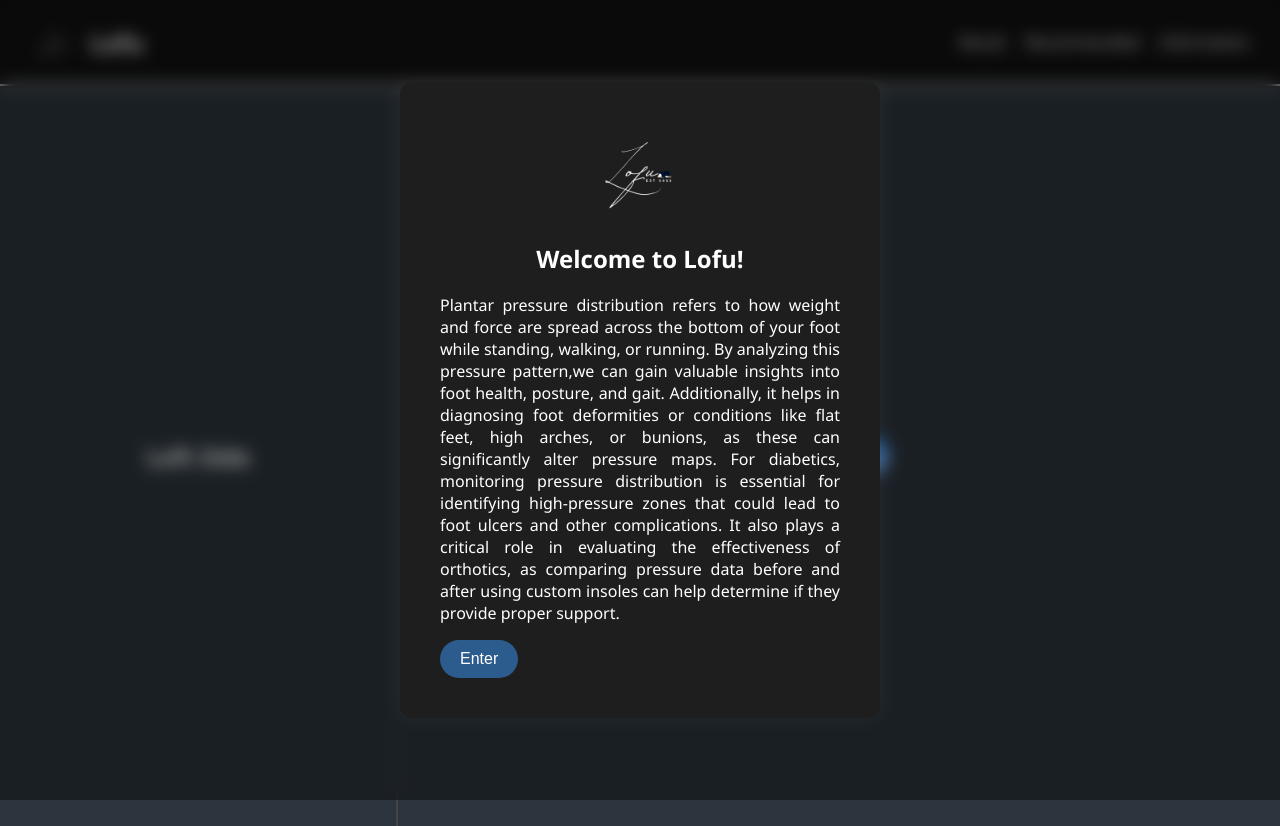
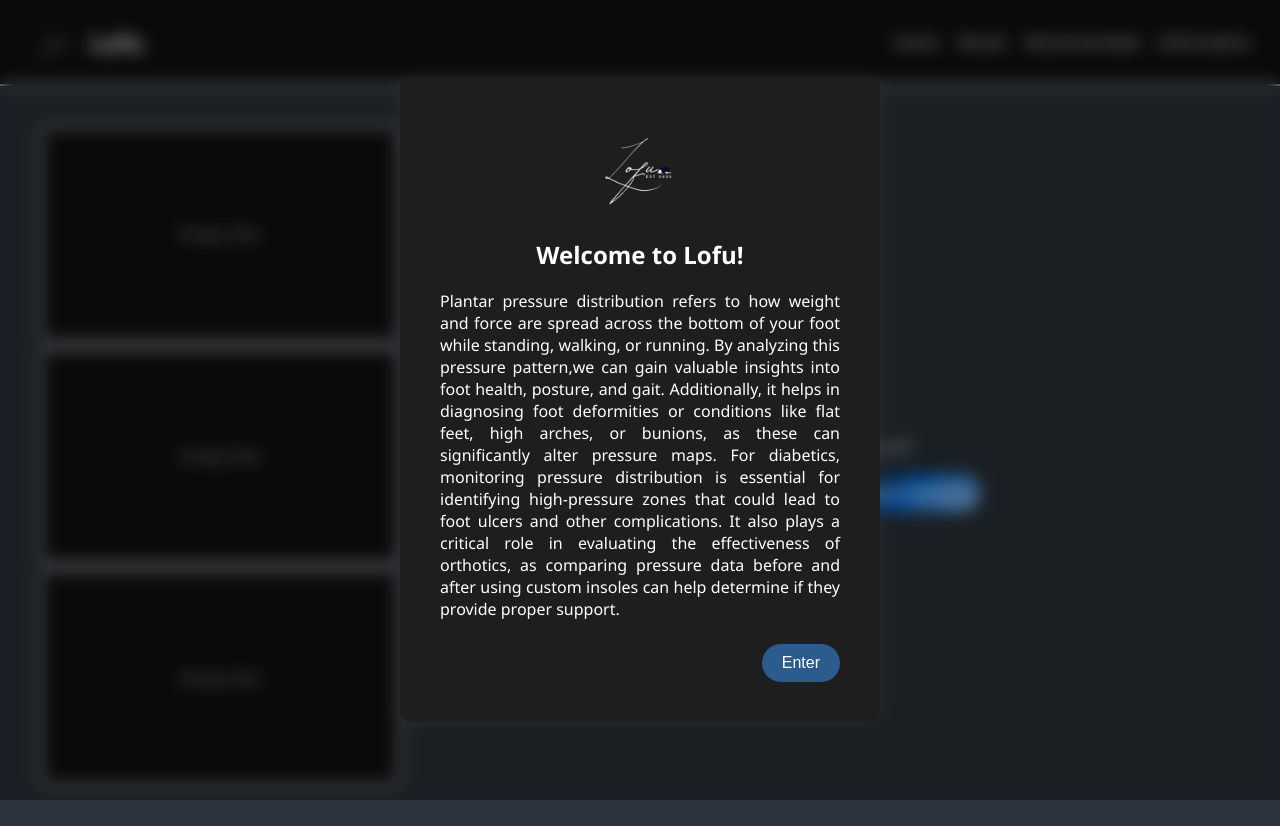
Before and after one commit to Shiiroeee/ProjectDesign, a React (Create React App) app in the folder frontend/: page / in a window 1280 px wide. Built offline with nearby package versions, Linux system fonts and the light colour scheme.

Commit message:
HomeScreen Update

```diff
--- a/frontend/src/App.css
+++ b/frontend/src/App.css
@@ -86,16 +86,98 @@
 .left-section {
   flex: 0.3; /* 30% of the width */
   display: flex;
-  justify-content: center;
-  align-items: center;
-  border-right: 2px solid #444;
-  padding: 1rem;
+  flex-direction: column;
+  padding: 40px;
+  gap: 5px;
 }
 
 .right-section {
   flex: 0.7; /* 70% of the width */
   display: flex;
+  flex-direction: column;
+  align-items: center;
   justify-content: center;
+  gap: 1rem;
+}
+
+.camera-feed {
+  width: 800px;
+  height: 700px;
+  border-radius: 10px;
+  object-fit: cover;
+  border: 2px solid #444;
+}
+
+.camera-container {
+  text-align: center;
+  margin-top: 20px;
+}
+
+.camera-toggle-btn {
+  margin-top: 20px;
+  padding: 10px 20px;
+  background-color: #007bff;
+  color: white;
+  border: none;
+  border-radius: 5px;
+  cursor: pointer;
+}
+
+.camera-toggle-btn:hover {
+  background-color: #0056b3;
+}
+
+.image-slot {
+  position: relative;
+  flex: 1;
+  border: 2px solid white;
+  border-radius: 10px;
+  overflow: hidden;
+  background-color: #111;
+  display: flex;
   align-items: center;
-  padding: 1rem;
+  justify-content: center;
 }
+
+.image-slot img {
+  max-width: 100%;
+  max-height: 100%;
+  object-fit: cover;
+}
+
+.delete-btn {
+  position: absolute;
+  top: 5px;
+  right: 5px;
+  background: rgba(255, 0, 0, 0.7);
+  border: none;
+  border-radius: 50%;
+  color: white;
+  width: 24px;
+  height: 24px;
+  font-size: 14px;
+  cursor: pointer;
+}
+
+.placeholder {
+  color: #aaa;
+  font-size: 1rem;
+}
+
+/* Gradient Toggle Button */
+.gradient-btn {
+  padding: 10px 20px;
+  border: none;
+  border-radius: 25px;
+  color: white;
+  font-size: 16px;
+  font-weight: bold;
+  cursor: pointer;
+  background-image: linear-gradient(135deg, #9ac6f5, #007bff, #000000);
+  transition: all 0.3s ease;
+}
+
+.gradient-btn:hover {
+  transform: scale(1.05);
+  box-shadow: 0 0 10px rgba(0, 123, 255, 0.5);
+}
--- a/frontend/src/App.js
+++ b/frontend/src/App.js
@@ -1,4 +1,4 @@
-import React, { useState } from 'react';
+import React, { useState, useEffect, useRef } from 'react';
 import icon from './assets/White-Logo.png';
 import './App.css';
 import WelcomeModal from './components/WelcomeM';
@@ -6,6 +6,60 @@
 
 function App() {
   const [showModal, setShowModal] = useState(true);
+  const [isCameraActive, setIsCameraActive] = useState(false); // State to toggle camera on/off
+  const videoRef = useRef(null);
+  const canvasRef = useRef(null);
+  const [capturedImages, setCapturedImages] = useState([]);
+
+  useEffect(() => {
+    let stream;
+
+    const startCamera = async () => {
+      try {
+        stream = await navigator.mediaDevices.getUserMedia({ video: true });
+        if (videoRef.current) {
+          videoRef.current.srcObject = stream;
+        }
+      } catch (error) {
+        console.error('Error accessing the camera', error);
+      }
+    };
+
+    const stopCamera = () => {
+      const tracks = videoRef.current?.srcObject?.getTracks();
+      tracks?.forEach(track => track.stop());
+    };
+
+    if (isCameraActive) {
+      startCamera();
+    } else {
+      stopCamera();
+    }
+
+    // Cleanup on component unmount
+    return () => stopCamera();
+  }, [isCameraActive]);
+
+  const handleCapture = () => {
+    const video = videoRef.current;
+    const canvas = canvasRef.current;
+
+    if (video && canvas) {
+      const context = canvas.getContext('2d');
+      canvas.width = video.videoWidth;
+      canvas.height = video.videoHeight;
+      context.drawImage(video, 0, 0, canvas.width, canvas.height);
+      const imageData = canvas.toDataURL('image/png');
+      setCapturedImages(prev => {
+        const newImages = [...prev, imageData];
+        return newImages.slice(-3); // Only keep last 3 images
+      });
+    }
+  };
+
+  const handleDelete = (indexToDelete) => {
+    setCapturedImages(prev => prev.filter((_, index) => index !== indexToDelete));
+  };
 
   return (
     <div className="App">
@@ -15,7 +69,8 @@
           <span>Lofu</span>
         </div>
         <ul className="navbar-links">
-          <li><a href="">Result</a></li>
+          <li><a href="#">Home</a></li>
+          <li><a href="#">Result</a></li>
           <li><a href="#">Recommended</a></li>
           <li><a href="#">Information</a></li>
         </ul>
@@ -25,14 +80,42 @@
 
       <div className="main-body-vertical">
         <div className="left-section">
-          {/* Place content like camera here */}
-          <h2>Left Side</h2>
+          {Array.from({ length: 3 }).map((_, i) => (
+            <div className="image-slot" key={i}>
+              {capturedImages[i] ? (
+                <>
+                  <img src={capturedImages[i]} alt={`Capture ${i + 1}`} />
+                  <button className="delete-btn" onClick={() => handleDelete(i)}>✖</button>
+                </>
+              ) : (
+                <span className="placeholder">Empty Slot</span>
+              )}
+            </div>
+          ))}
         </div>
+
         <div className="right-section">
-          {/* Place content like button or results here */}
-          <MainButton onClick={() => console.log('Main button clicked!')}>
-            Capture
-          </MainButton>
+          <div className="camera-container">
+            {isCameraActive ? (
+              <>
+                <video ref={videoRef} autoPlay muted className="camera-feed" />
+                <canvas ref={canvasRef} style={{ display: 'none' }} />
+              </>
+            ) : (
+              <p>Camera is off</p>
+            )}
+            <div className="camera-buttons">
+              <MainButton onClick={handleCapture}>
+                Capture
+              </MainButton>
+              <button
+                onClick={() => setIsCameraActive(!isCameraActive)}
+                className="gradient-btn"
+              >
+                {isCameraActive ? 'Stop Camera' : 'Start Camera'}
+              </button>
+            </div>
+          </div>
         </div>
       </div>
     </div>
--- a/frontend/src/components/WelcomeM.js
+++ b/frontend/src/components/WelcomeM.js
@@ -39,8 +39,10 @@
              before and after using custom insoles can help determine if they provide
              proper support. </p>
 
-        {/* Replace default button with custom one */}
-        <CustomButton label="Enter" onClick={handleClose} />
+        <div className="button-container-right">
+         <CustomButton label="Enter" onClick={handleClose} />
+        </div>
+
       </div>
     </div>
   );
--- a/frontend/src/components/component.css
+++ b/frontend/src/components/component.css
@@ -41,6 +41,13 @@
 
   /* Welcome Button */
 
+  .button-container-right {
+    display: flex;
+    justify-content: flex-end;
+    width: 100%;
+    margin-top: 1.5rem;
+  }
+
   .custom-btn {
     padding: 10px 20px;
     background-color: #2c5c8d;
@@ -50,6 +57,7 @@
     font-size: 16px;
     cursor: pointer;
     transition: background 0.3s ease;
+
   }
 
   .custom-btn.clicked {
```
